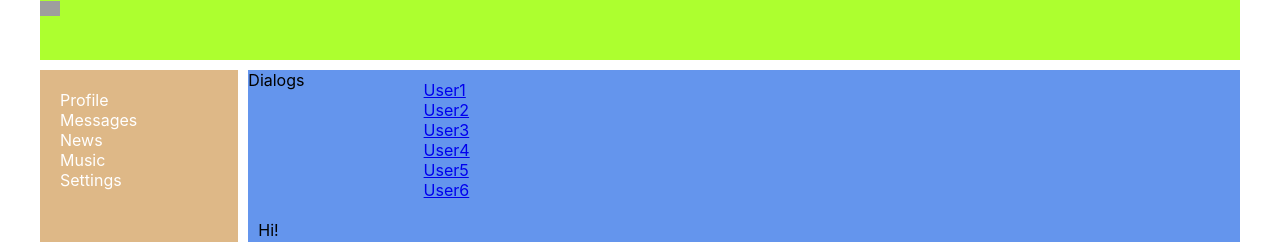
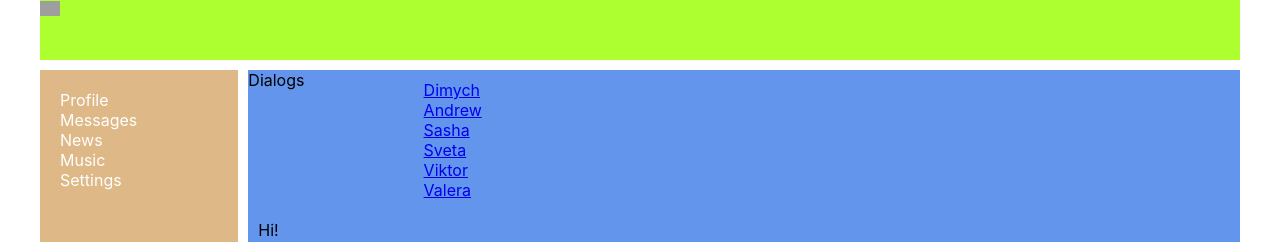
Before and after one commit to Yuthala/React_1, a React (Create React App) app: page /dialogs in a window 1280 px wide. Shown: the top 242 px of the page. Built offline with nearby package versions, Linux system fonts and the light colour scheme; grey boxes are pictures that could not be loaded.

Commit message:
replacing hardcode with arrays in Dialogs.jsx

```diff
--- a/src/components/Dialogs/Dialogs.jsx
+++ b/src/components/Dialogs/Dialogs.jsx
@@ -28,17 +28,25 @@ const Dialogs = () => {
 		{id: 6, name: 'Valera'}
 	];
 
+	let messagesData = [
+		{message: 'Hi!'},
+		{message: 'How are you?'},
+		{message: 'Yo!'},
+		{message: 'Yo!!'},
+		{message: 'Yo'}
+	]
+
 
 	return (
 		<div className={classes.dialogs}>
 			Dialogs
 			<div className={classes.dialogsItems}>
-				<DialogItem name="User1" id="1"/>
-				<DialogItem name="User2" id="2"/>
-				<DialogItem name="User3" id="3"/>
-				<DialogItem name="User4" id="4"/>
-				<DialogItem name="User5" id="5"/>
-				<DialogItem name="User6" id="6"/>
+				<DialogItem name={dialogsData[0].name} id={dialogsData[0].id} />
+				<DialogItem name={dialogsData[1].name} id={dialogsData[1].id} />
+				<DialogItem name={dialogsData[2].name} id={dialogsData[2].id} />
+				<DialogItem name={dialogsData[3].name} id={dialogsData[3].id} />
+				<DialogItem name={dialogsData[4].name} id={dialogsData[4].id} />
+				<DialogItem name={dialogsData[5].name} id={dialogsData[5].id} />
 				{/* <div className={classes.dialog}>
 					<NavLink to="/dialogs/2">User 2</NavLink>
 				</div>
@@ -56,9 +64,9 @@ const Dialogs = () => {
 				</div> */}
 			</div>
 			<div className={classes.messages}>
-				<Message message="Hi!" />
-				<Message message="How are you?" />
-				<Message message="Yo!" />
+				<Message message={messagesData[0].message} />
+				<Message message={messagesData[1].message} />
+				<Message message={messagesData[2].message} />
 				{/* <div className={classes.message}>How are you?</div>
 				<div className={classes.message}>Yo!</div> */}
 			</div>
```
